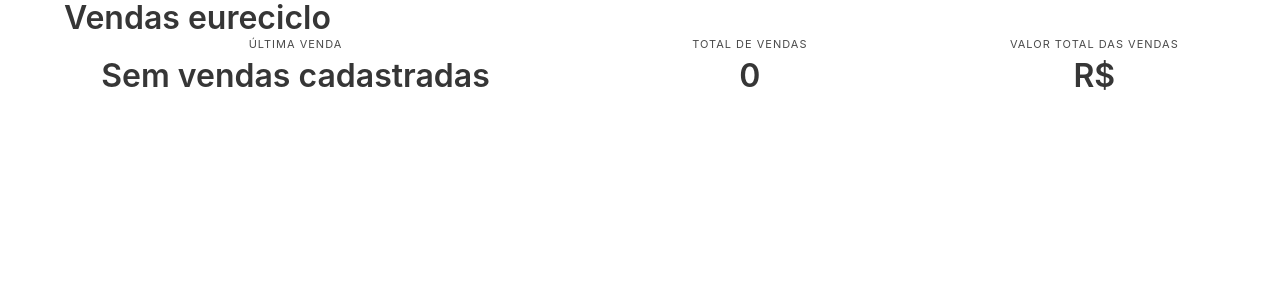
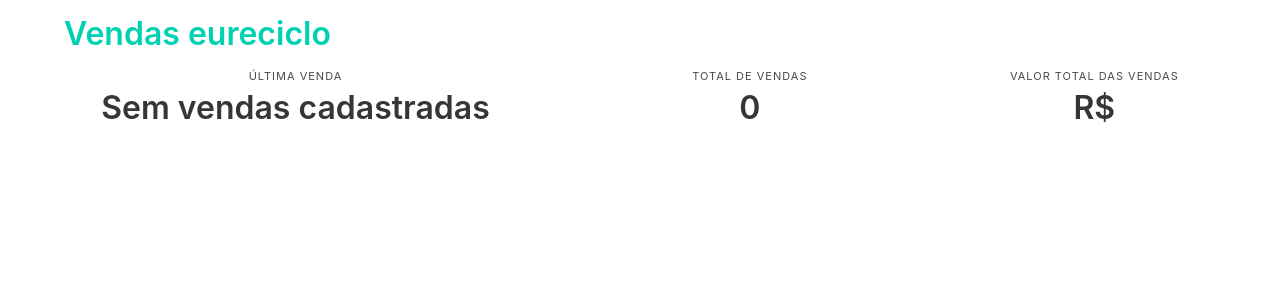
Before and after one commit to wcardosos/desafio-eureciclo, a Django app: page /sales/ in a window 1280 px wide. Shown: the top 300 px of the page. Run offline with Django 4.2, Linux system fonts and the light colour scheme; data that the repository does not hold is empty.

Commit message:
style(sales/templates/header) Add padding and text color

```diff
--- a/src/sales/templates/partials/header.html
+++ b/src/sales/templates/partials/header.html
@@ -1,4 +1,4 @@
 {% load static %}
-<header class="container">
-  <h1 class="title">Vendas eureciclo</h1>
+<header class="container py-4">
+  <h1 class="title has-text-primary">Vendas eureciclo</h1>
 </header>
```
